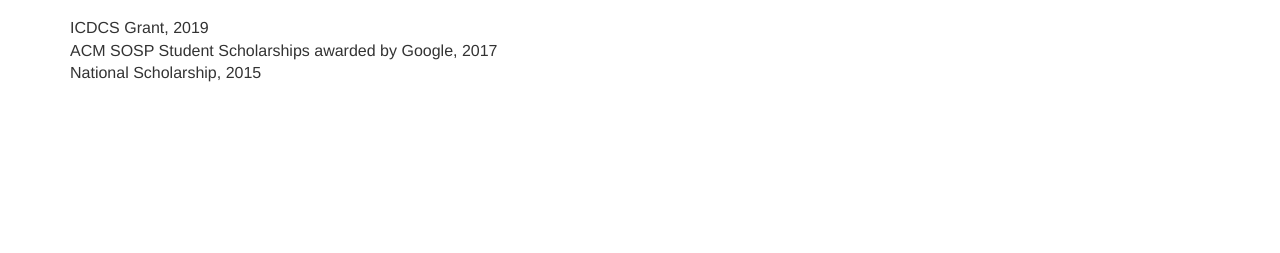
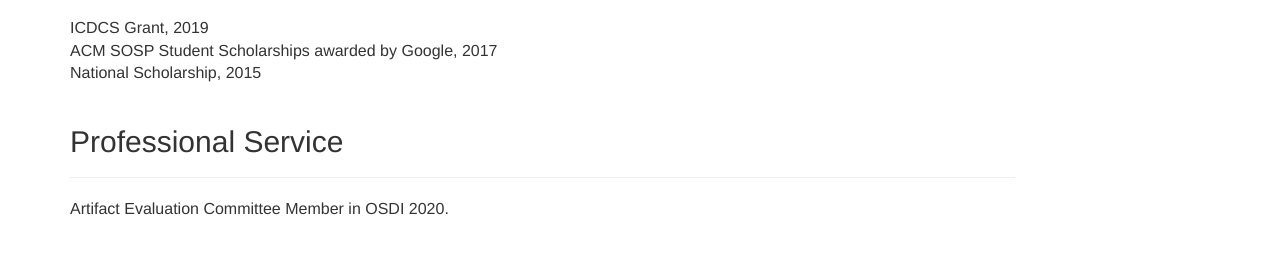
Before and after one commit to csXinxinLiu/csXinxinLiu.github.io, a plain HTML site: page index.html in a window 1280 px wide. Shown: the part 745-998 px from the top of the page. Before the commit the page ends 890 px from the top, so only its background shows below. Drawn offline with nearby package versions, Linux system fonts and the light colour scheme.

Commit message:
Update index.html

```diff
--- a/index.html
+++ b/index.html
@@ -105,6 +105,27 @@
             National Scholarship, 2015</font></p>
           </div>
 
+
+
+
+		<div class="entry">
+            <div id="professional service" class="page-header">
+              <h2>Professional Service</h2>
+            </div>
+
+
+
+              <p style="margin-bottom: 0em"><font  size="3.0">
+            Artifact Evaluation Committee Member in OSDI 2020.</font></p>
+
+
+          </div>
+
+
+
+
+
+
         </div>
         <div class="col-md-2">
           <nav class="hidden-print hidden-xs hidden-sm affix" style="top:80px; list-style-type:circle;">
```
